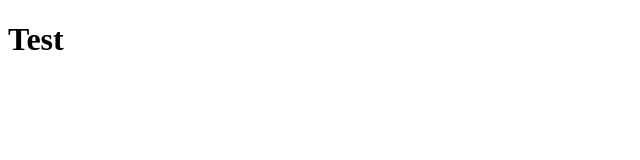
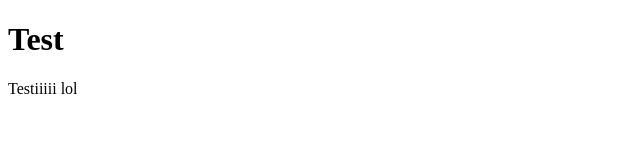
Before and after one commit to Denwell76/denwell76.github.io, a plain HTML site: page index.html in a window 1280 px wide. Shown: the full height of the page, 0-640 px from the left. Drawn offline with Linux system fonts and the light colour scheme.

Commit message:
p element

```diff
--- a/index.html
+++ b/index.html
@@ -9,6 +9,7 @@
 <body>
 
 <h1>Test</h1>
+<p>Testiiiii lol</p>
 </body>
 
 
```
